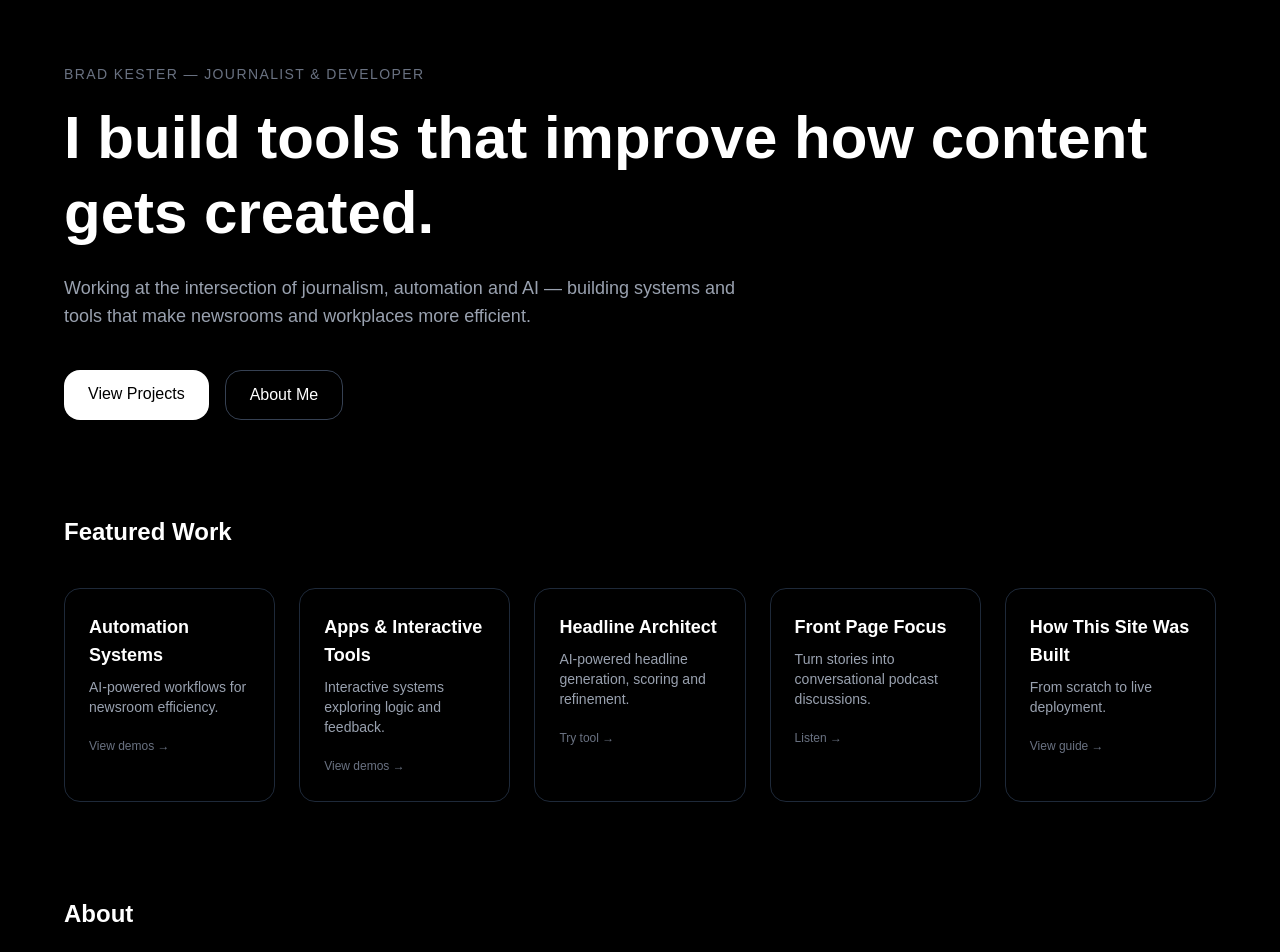
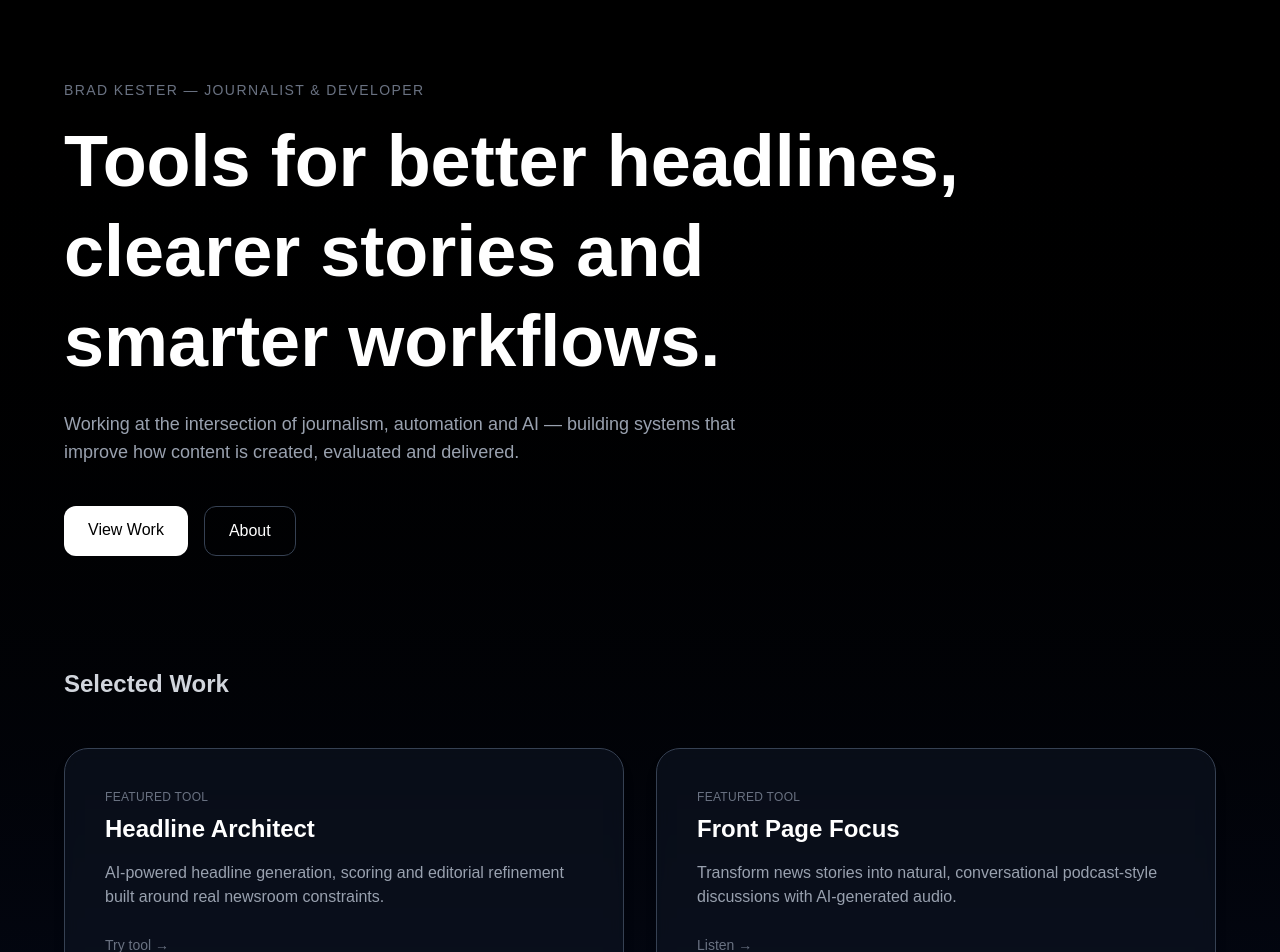
Before and after one commit to KestCo/my-portfolio, a Next.js app: page / in a window 1280 px wide. Shown: the top 952 px of the page. Built offline with nearby package versions, Linux system fonts and the light colour scheme.

Commit message:
highlight featured tools on homepage

```diff
--- a/app/page.tsx
+++ b/app/page.tsx
@@ -2,131 +2,157 @@ import Link from "next/link";
 
 export default function Home() {
   return (
-    <main className="min-h-screen bg-black text-white px-6 py-16">
+    <main className="min-h-screen bg-gradient-to-b from-black via-gray-950 to-black text-white px-6 py-20">
       <div className="max-w-6xl mx-auto">
 
-        {/* Hero Section */}
-        <section className="mb-24">
+        {/* HERO */}
+        <section className="mb-28">
+
           <p className="text-gray-500 mb-4 text-sm tracking-widest uppercase">
             Brad Kester — Journalist & Developer
           </p>
 
-          <h1 className="text-4xl md:text-6xl font-bold mb-6 leading-tight">
-            I build tools that improve how content gets created.
+          <h1 className="text-5xl md:text-7xl font-bold mb-6 leading-tight max-w-4xl">
+            Tools for better headlines, clearer stories and smarter workflows.
           </h1>
 
           <p className="text-lg text-gray-400 max-w-2xl mb-10">
-            Working at the intersection of journalism, automation and AI — building systems and tools that make newsrooms and workplaces more efficient.
+            Working at the intersection of journalism, automation and AI — building systems that improve how content is created, evaluated and delivered.
           </p>
 
           <div className="flex gap-4">
             <Link
               href="#projects"
-              className="bg-white text-black px-6 py-3 rounded-2xl font-medium hover:opacity-80 transition"
+              className="bg-white text-black px-6 py-3 rounded-xl font-medium hover:opacity-80 transition"
             >
-              View Projects
+              View Work
             </Link>
+
             <Link
               href="#about"
-              className="border border-gray-700 px-6 py-3 rounded-2xl font-medium hover:border-white transition"
+              className="border border-gray-700 px-6 py-3 rounded-xl font-medium hover:border-white transition"
             >
-              About Me
+              About
             </Link>
           </div>
+
         </section>
 
-        {/* Projects Section */}
-        <section id="projects" className="mb-24">
-          <h2 className="text-2xl font-semibold mb-10">Featured Work</h2>
+        {/* PROJECTS */}
+        <section id="projects" className="mb-28">
+          <h2 className="text-2xl font-semibold mb-12 text-gray-300">
+            Selected Work
+          </h2>
 
-          <div className="grid md:grid-cols-2 lg:grid-cols-5 gap-6">
+          {/* FEATURED ROW */}
+          <div className="grid md:grid-cols-2 gap-8 mb-10">
+
+            {/* Headline Architect */}
+            <Link
+              href="/projects/headline-tool"
+              className="group border border-gray-700 rounded-3xl p-10 hover:border-white transition bg-gray-900/50 backdrop-blur shadow-lg"
+            >
+              <p className="text-xs text-gray-500 mb-2 uppercase tracking-wide">
+                Featured Tool
+              </p>
+
+              <h3 className="text-2xl font-semibold mb-4 group-hover:underline">
+                Headline Architect
+              </h3>
+
+              <p className="text-gray-400 mb-6">
+                AI-powered headline generation, scoring and editorial refinement built around real newsroom constraints.
+              </p>
+
+              <span className="text-sm text-gray-500 group-hover:text-white transition">
+                Try tool →
+              </span>
+            </Link>
+
+            {/* Front Page Focus */}
+            <Link
+              href="/projects/podcast-tool"
+              className="group border border-gray-700 rounded-3xl p-10 hover:border-white transition bg-gray-900/50 backdrop-blur shadow-lg"
+            >
+              <p className="text-xs text-gray-500 mb-2 uppercase tracking-wide">
+                Featured Tool
+              </p>
+
+              <h3 className="text-2xl font-semibold mb-4 group-hover:underline">
+                Front Page Focus
+              </h3>
+
+              <p className="text-gray-400 mb-6">
+                Transform news stories into natural, conversational podcast-style discussions with AI-generated audio.
+              </p>
+
+              <span className="text-sm text-gray-500 group-hover:text-white transition">
+                Listen →
+              </span>
+            </Link>
+
+          </div>
+
+          {/* SUPPORTING GRID */}
+          <div className="grid md:grid-cols-3 gap-6">
 
             {/* Automation */}
             <Link
               href="/projects/automation"
-              className="group border border-gray-800 rounded-2xl p-6 hover:border-gray-500 transition"
+              className="group border border-gray-800 rounded-2xl p-6 hover:border-gray-500 transition bg-gray-900/40"
             >
               <h3 className="text-lg font-semibold mb-2 group-hover:underline">
                 Automation Systems
               </h3>
               <p className="text-gray-400 text-sm mb-4">
-                AI-powered workflows for newsroom efficiency.
+                AI-driven workflows for newsroom production and efficiency.
               </p>
               <span className="text-xs text-gray-500 group-hover:text-white transition">
-                View demos →
+                View →
               </span>
             </Link>
 
             {/* Apps */}
             <Link
               href="/projects/apps"
-              className="group border border-gray-800 rounded-2xl p-6 hover:border-gray-500 transition"
+              className="group border border-gray-800 rounded-2xl p-6 hover:border-gray-500 transition bg-gray-900/40"
             >
               <h3 className="text-lg font-semibold mb-2 group-hover:underline">
-                Apps & Interactive Tools
+                Apps & Tools
               </h3>
               <p className="text-gray-400 text-sm mb-4">
-                Interactive systems exploring logic and feedback.
+                Interactive systems exploring logic, feedback and behavior.
               </p>
               <span className="text-xs text-gray-500 group-hover:text-white transition">
-                View demos →
-              </span>
-            </Link>
-
-            {/* Headline Tool */}
-            <Link
-              href="/projects/headline-tool"
-              className="group border border-gray-800 rounded-2xl p-6 hover:border-gray-500 transition"
-            >
-              <h3 className="text-lg font-semibold mb-2 group-hover:underline">
-                Headline Architect
-              </h3>
-              <p className="text-gray-400 text-sm mb-4">
-                AI-powered headline generation, scoring and refinement.
-              </p>
-              <span className="text-xs text-gray-500 group-hover:text-white transition">
-                Try tool →
-              </span>
-            </Link>
-
-            {/* Podcast Tool */}
-            <Link
-              href="/projects/podcast-tool"
-              className="group border border-gray-800 rounded-2xl p-6 hover:border-gray-500 transition"
-            >
-              <h3 className="text-lg font-semibold mb-2 group-hover:underline">
-                Front Page Focus
-              </h3>
-              <p className="text-gray-400 text-sm mb-4">
-                Turn stories into conversational podcast discussions.
-              </p>
-              <span className="text-xs text-gray-500 group-hover:text-white transition">
-                Listen →
+                Explore →
               </span>
             </Link>
 
             {/* Guide */}
             <Link
               href="/projects/how-this-site-was-built"
-              className="group border border-gray-800 rounded-2xl p-6 hover:border-gray-500 transition"
+              className="group border border-gray-800 rounded-2xl p-6 hover:border-gray-500 transition bg-gray-900/40"
             >
               <h3 className="text-lg font-semibold mb-2 group-hover:underline">
                 How This Site Was Built
               </h3>
               <p className="text-gray-400 text-sm mb-4">
-                From scratch to live deployment.
+                From idea to deployment — the full process.
               </p>
               <span className="text-xs text-gray-500 group-hover:text-white transition">
-                View guide →
+                Read →
               </span>
             </Link>
 
           </div>
+
         </section>
 
-        {/* About Section */}
-        <section id="about" className="mb-24">
-          <h2 className="text-2xl font-semibold mb-6">About</h2>
+        {/* ABOUT */}
+        <section id="about" className="mb-28">
+          <h2 className="text-2xl font-semibold mb-6 text-gray-300">
+            About
+          </h2>
 
           <p className="text-gray-400 max-w-2xl leading-relaxed">
             I started in small-town journalism, working as a news reporter in Junction City, Kansas then moved into sports reporting in Columbus, Nebraska. From there, I stepped into larger roles — becoming a sports editor and eventually a managing editor in Ridgecrest, California.
@@ -141,7 +167,7 @@ export default function Home() {
           </p>
         </section>
 
-        {/* Footer */}
+        {/* FOOTER */}
         <footer className="border-t border-gray-800 pt-6 text-gray-500 text-sm">
           © {new Date().getFullYear()} Brad Kester
         </footer>
```
